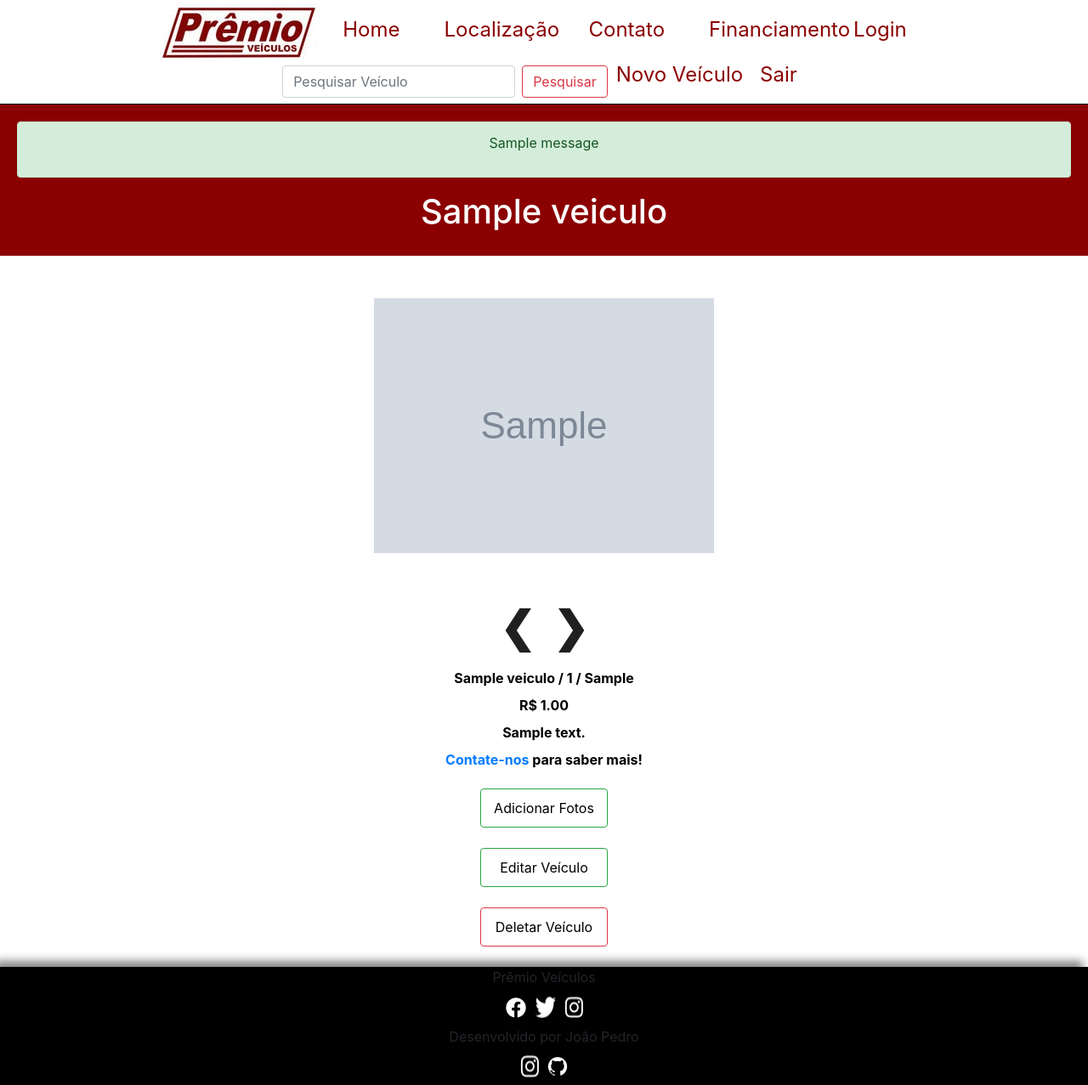
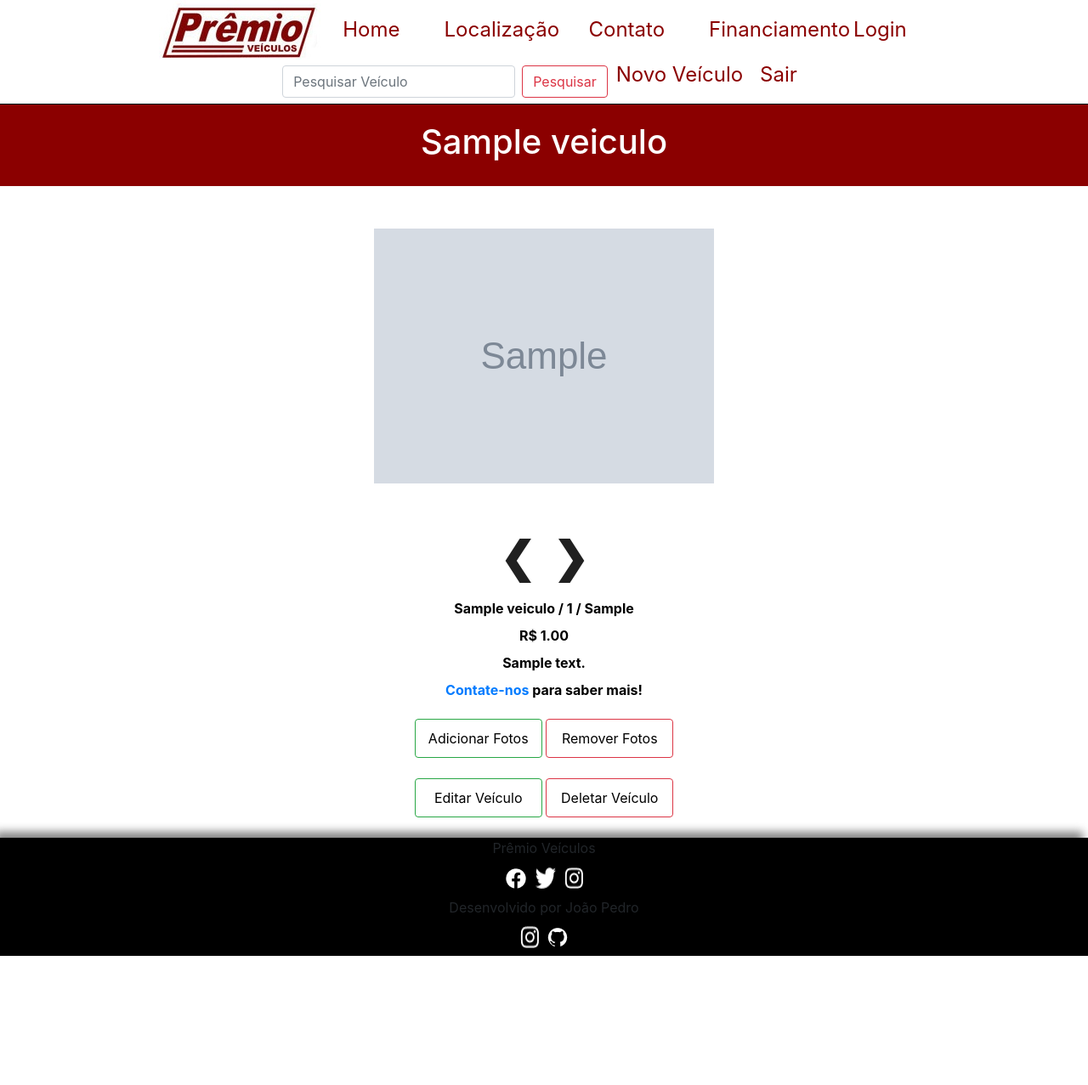
Before and after one commit to Joao-oliveiraf/premio-webapp, a Django app: page /imagem/1 in a window 1280 px wide. Shown: the whole page at 85% size. After the commit the page ends 1125 px from the top, so only its background shows below. Run offline with Django 5.2, Linux system fonts and the light colour scheme; a user stored in the database is signed in; tables that the repository leaves empty hold one stand-in row (values such as "Sample post"); grey boxes marked "Sample" are stand-in pictures; one stand-in notice (Sample message) is shown.

Commit message:
Change to frontend stuff

```diff
--- a/setup/static/styles/style.css
+++ b/setup/static/styles/style.css
@@ -265,13 +265,9 @@ img{
 }
 #add, #remove{
     margin-bottom: 250px;
-    display: flex;
     margin: auto;
     padding: 10px;
-    flex-wrap: nowrap;
     align-content: center;
-    justify-content: center;
-    align-items: center;
     width: 150px;
 }
 #add  a {
@@ -296,6 +292,9 @@ img{
     justify-content: center;
     font-weight: light;
 }
+.info_flex {
+    text-align: center;
+}
 .preview{
     max-width: 350px;
 }
--- a/templates/galeria/add_imagem.html
+++ b/templates/galeria/add_imagem.html
@@ -16,6 +16,6 @@
         <button class="btn btn-outline-success my-2 my-sm-0" type="submit" style="margin: auto; width: -webkit-fill-available;">Salvar</button>
         </div>
     </form>
-    <div style="text-align: center;"><a href="{% url 'index' %}">Voltar</a></div>
+    <div style="text-align: center;"><a href="{% url 'imagem' fotografia.id %}">Voltar</a></div>
 </div>
 {% endblock %}
--- a/templates/galeria/imagem.html
+++ b/templates/galeria/imagem.html
@@ -67,23 +67,28 @@
 {% if request.user.is_authenticated %}
 
 <section class="info_flex">
-    <div class="btn btn-outline-success my-2 my-sm-0" id="add">
+    <button class="btn btn-outline-success my-2 my-sm-0" id="add">
         <a href="{%url 'add_imagem' fotografia.id %}">
             Adicionar Fotos
         </a>
-    </div>
+    </button>
+    <button class="btn btn-outline-danger my-2 my-sm-0" id="add">
+        <a href="{%url 'deletar_imagem' fotografia.id %}">
+            Remover Fotos
+        </a>
+    </button>
     <br>
-    <div class="btn btn-outline-success my-2 my-sm-0" id="add">
+    <br>
+    <button class="btn btn-outline-success my-2 my-sm-0" id="add">
         <a href="{%url 'editar_veiculo' fotografia.id %}">
             Editar Veículo
         </a>
-    </div>
-    <br>
-    <div class="btn btn-outline-danger my-2 my-sm-0" id="remove">
+    </button>
+    <button class="btn btn-outline-danger my-2 my-sm-0" id="remove">
         <a href="{%url 'deletar_veiculo' fotografia.id %}" onclick="return confirm('Isso irá excluir todos os dados do veículo! Deseja prosseguir ?')">
             Deletar Veículo
         </a>
-    </div>
+    </button>
 </section>
 <br>
 
--- a/templates/partials/_alertas.html
+++ b/templates/partials/_alertas.html
@@ -1,7 +1,9 @@
 {% if messages %}
 {% for message in messages %}
-    <div class="alert alert-{{message.tags}}">
-        <p id="message">{{message}}</p>
+
+    <div id="message" class="alert alert-{{message.tags}}">
+        {{message}}
     </div>
+
 {% endfor %}
 {% endif %}
--- a/templates/shared/base.html
+++ b/templates/shared/base.html
@@ -42,3 +42,13 @@
     {% endblock %}
 </body>
 </html>
+<script>
+    setTimeout(function () {
+        let message = document.getElementById('message')
+        if (message) {
+            message.style.transition = 'opacity 0.7s ease-out'
+            message.style.opacity = '0'
+            setTimeout(function() {message.remove();}, 1000);
+        }
+    }, 1500);
+</script>
```
